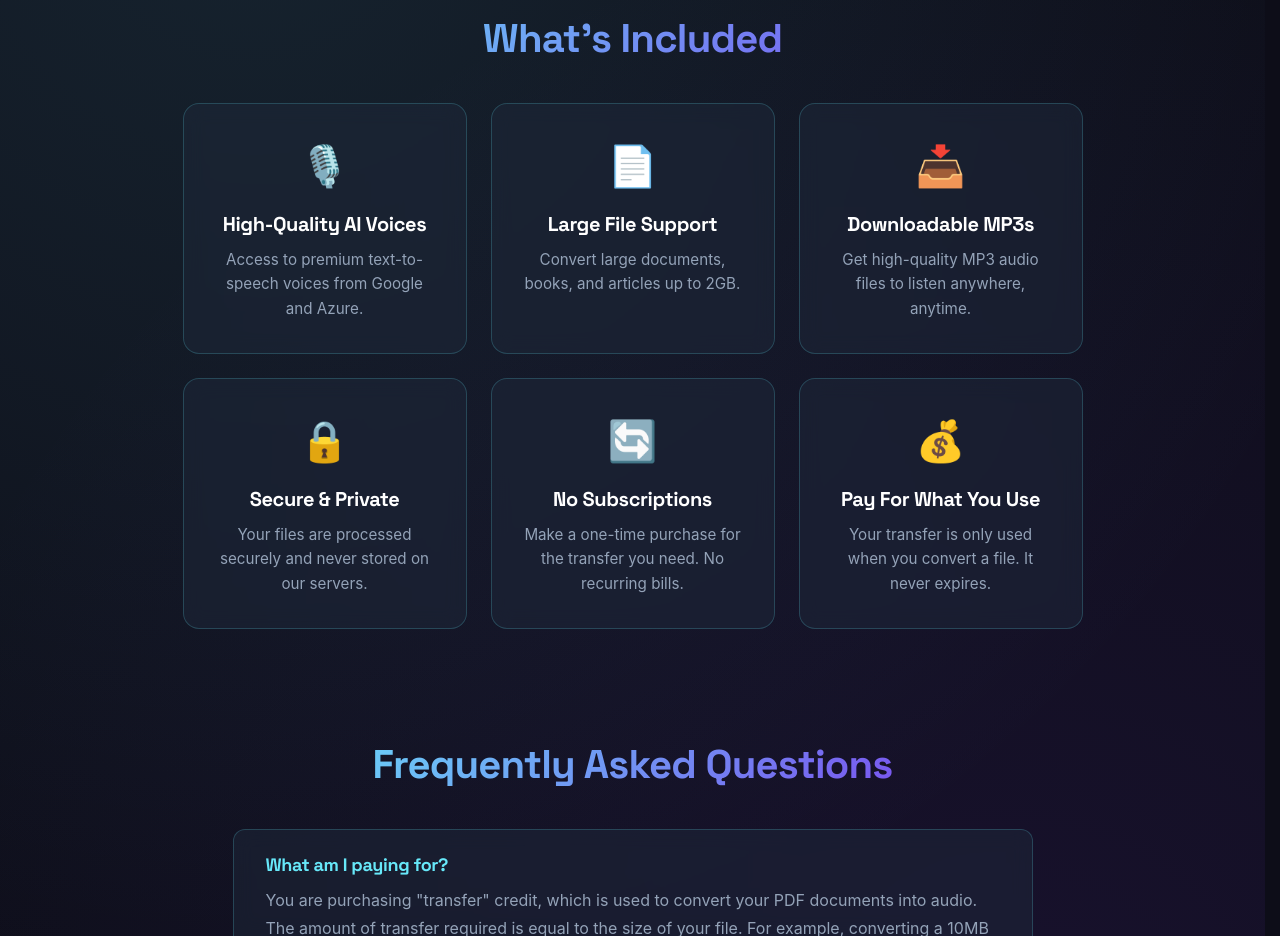
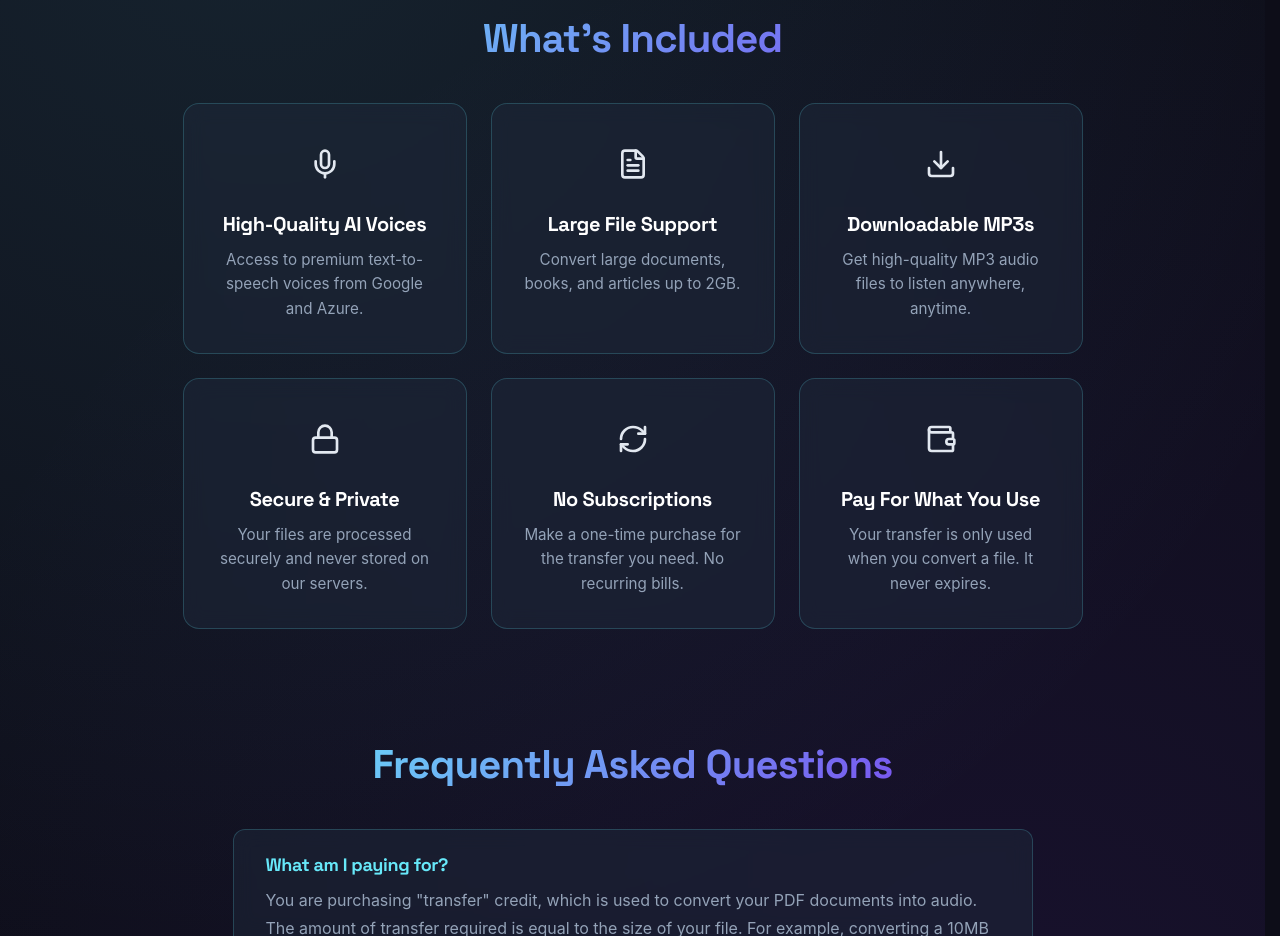
Before and after one commit to Pamade/speechthis_client, a React (Vite) app: page /pricing in a window 1280 px wide. Shown: the part 1040-1976 px from the top of the page. Built offline with nearby package versions, Linux system fonts and the light colour scheme; no server answers; a web font is replaced by a local one.

Commit message:
update icons in the pricing and profile page

```diff
--- a/src/pages/Home.tsx
+++ b/src/pages/Home.tsx
@@ -857,7 +857,7 @@ export function Home() {
                 <div className={styles.verticalCardLayout}>
                   <div className={styles.documentCard}>
                     <div className={styles.documentCardHeader}>
-                      <span className={styles.documentIcon}><FileText size={24} /></span>
+                      <span className={styles.documentIcon}><FileText size={32} /></span>
                       <h3 className={styles.documentTitle}>Sample.pdf</h3>
                     </div>
 
@@ -1178,7 +1178,7 @@ export function Home() {
                 <div className={styles.stepNumber}>1</div>
                 <div className={styles.stepIcon}><Upload size={32} /></div>
                 <h3>Upload Document</h3>
-                <p>Upload PDF, DOCX, EPUB, or TXT files. Our system supports multiple formats</p>
+                <p>Upload PDF, DOCX, EPUB, or TXT files. Our system supports multiple file formats</p>
               </div>
               <div className={styles.stepArrow}>→</div>
               <div className={styles.stepCard}>
--- a/src/pages/Pricing.tsx
+++ b/src/pages/Pricing.tsx
@@ -3,6 +3,7 @@ import styles from './Pricing.module.scss';
 import { createCheckoutSession } from '../services/stripeService';
 import { useNavigate } from 'react-router-dom';
 import { domain } from '../utils/other';
+import { Mic, FileText, Download, Lock, RefreshCw, Wallet } from 'lucide-react';
 
 
 export function Pricing() {
@@ -166,32 +167,32 @@ export function Pricing() {
           <h2 className={styles.sectionTitle}>What's Included</h2>
           <div className={styles.featuresGrid}>
             <div className={styles.featureCard}>
-              <div className={styles.featureIcon}>🎙️</div>
+              <div className={styles.featureIcon}><Mic size={32} /></div>
               <h3>High-Quality AI Voices</h3>
               <p>Access to premium text-to-speech voices from Google and Azure.</p>
             </div>
             <div className={styles.featureCard}>
-              <div className={styles.featureIcon}>📄</div>
+              <div className={styles.featureIcon}><FileText size={32} /></div>
               <h3>Large File Support</h3>
               <p>Convert large documents, books, and articles up to 2GB.</p>
             </div>
             <div className={styles.featureCard}>
-              <div className={styles.featureIcon}>📥</div>
+              <div className={styles.featureIcon}><Download size={32} /></div>
               <h3>Downloadable MP3s</h3>
               <p>Get high-quality MP3 audio files to listen anywhere, anytime.</p>
             </div>
             <div className={styles.featureCard}>
-              <div className={styles.featureIcon}>🔒</div>
+              <div className={styles.featureIcon}><Lock size={32} /></div>
               <h3>Secure & Private</h3>
               <p>Your files are processed securely and never stored on our servers.</p>
             </div>
             <div className={styles.featureCard}>
-              <div className={styles.featureIcon}>🔄</div>
+              <div className={styles.featureIcon}><RefreshCw size={32} /></div>
               <h3>No Subscriptions</h3>
               <p>Make a one-time purchase for the transfer you need. No recurring bills.</p>
             </div>
             <div className={styles.featureCard}>
-              <div className={styles.featureIcon}>💰</div>
+              <div className={styles.featureIcon}><Wallet size={32} /></div>
               <h3>Pay For What You Use</h3>
               <p>Your transfer is only used when you convert a file. It never expires.</p>
             </div>
--- a/src/pages/Profile.tsx
+++ b/src/pages/Profile.tsx
@@ -4,6 +4,7 @@ import styles from './Profile.module.scss';
 import toast from 'react-hot-toast';
 import { instance } from '../utils/axiosInstance';
 import { useUser } from '../context/UserContext';
+import { Wallet, Music, BookOpen } from 'lucide-react';
 
 interface AudioFile {
   audioCreatedAt: string;
@@ -268,21 +269,21 @@ export function Profile() {
           {/* Quick Stats */}
           <div className={styles.statsGrid}>
             <div className={styles.statCard}>
-              <div className={styles.statIcon}>💰</div>
+              <div className={styles.statIcon}><Wallet size={32} /></div>
               <div className={styles.statInfo}>
                 <h3>{formatTransfer(currentTransfer)}</h3>
                 <p>Available Transfer</p>
               </div>
             </div>
             <div className={styles.statCard}>
-              <div className={styles.statIcon}>🎵</div>
+              <div className={styles.statIcon}><Music size={32} /></div>
               <div className={styles.statInfo}>
                 <h3>{totalFilesConverted}</h3>
                 <p>Audio Files</p>
               </div>
             </div>
             <div className={styles.statCard}>
-              <div className={styles.statIcon}>📚</div>
+              <div className={styles.statIcon}><BookOpen size={32} /></div>
               <div className={styles.statInfo}>
                 <h3>{totalReadingFiles}</h3>
                 <p>Reading Files</p>
@@ -305,7 +306,7 @@ export function Profile() {
                 {paginatedHistory.map((item, index) => (
                   <div key={index} className={styles.historyItem}>
                     <div className={styles.historyIcon}>
-                      {item.type === 'Audio Conversion' ? '🎵' : '📚'}
+                      {item.type === 'Audio Conversion' ? <Music size={24} /> : <BookOpen size={24} />}
                     </div>
                     <div className={styles.historyInfo}>
                       <h4>{item.fileName}</h4>
```
